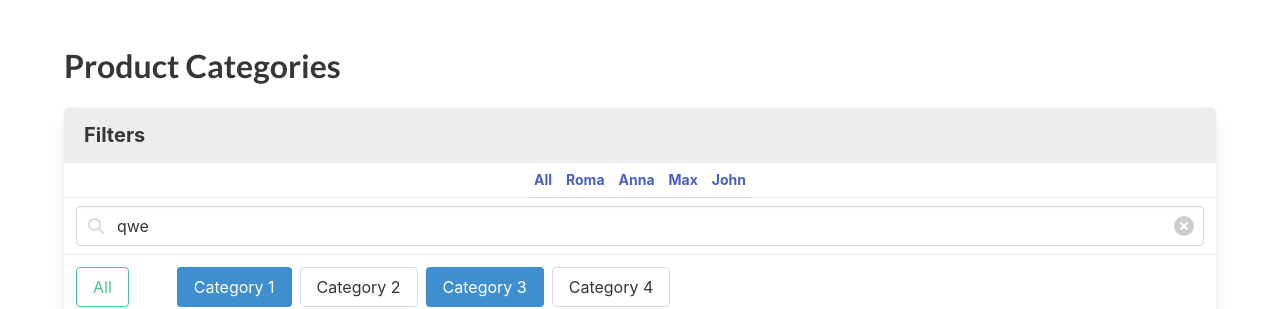
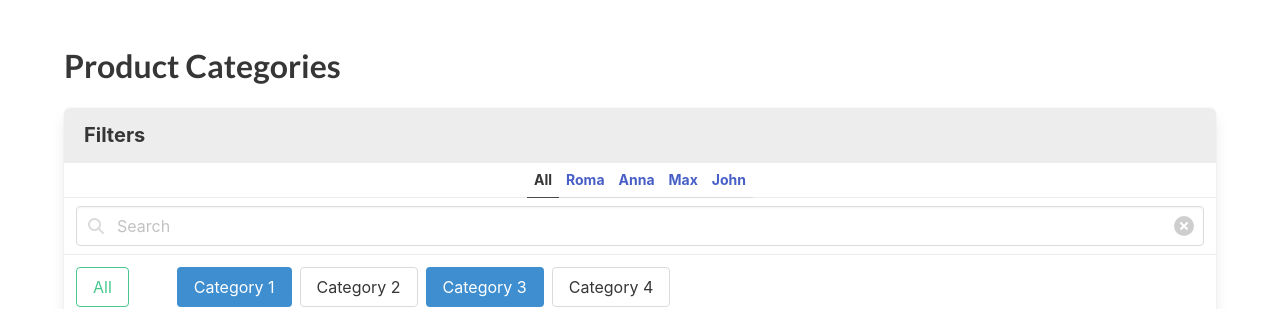
Before and after one commit to IRONH4MMER/react_product-categories, a React (Create React App) app: page / in a window 1280 px wide. Shown: the top 309 px of the page. Built offline with nearby package versions, Linux system fonts and the light colour scheme.

Commit message:
second task

```diff
--- a/src/App.jsx
+++ b/src/App.jsx
@@ -1,3 +1,4 @@
+/* eslint-disable function-paren-newline */
 /* eslint-disable implicit-arrow-linebreak */
 /* eslint-disable arrow-parens */
 /* eslint-disable max-len */
@@ -32,8 +33,9 @@ const products = productsFromServer.map(product => {
   };
 });
 
-function getPreparedProducts(productsArr, filterByUser) {
+function getPreparedProducts(productsArr, filterByUser = '', query = '') {
   let preparedProducts = [...productsArr];
+  const normalizedQuerry = query.trim().toLowerCase();
 
   preparedProducts = preparedProducts.filter(prod => {
     if (filterByUser === '') {
@@ -43,12 +45,17 @@ function getPreparedProducts(productsArr, filterByUser) {
     return prod.category.ownerId === filterByUser;
   });
 
+  preparedProducts = preparedProducts.filter(prod =>
+    prod.name.toLowerCase().includes(normalizedQuerry),
+  );
+
   return preparedProducts;
 }
 
 export const App = () => {
   const [filterByUser, setFilterByUser] = useState('');
-  const visibleProds = getPreparedProducts(products, filterByUser);
+  const [query, setQuery] = useState('');
+  const visibleProds = getPreparedProducts(products, filterByUser, query);
 
   return (
     <div className="section">
@@ -64,6 +71,7 @@ export const App = () => {
                 data-cy="FilterAllUsers"
                 href="#/"
                 onClick={() => setFilterByUser('')}
+                className={cn({ 'is-active': filterByUser === '' })}
               >
                 All
               </a>
@@ -73,6 +81,7 @@ export const App = () => {
                   data-cy="FilterUser"
                   href="#/"
                   key={user.id}
+                  className={cn({ 'is-active': user.id === filterByUser })}
                   onClick={() => setFilterByUser(user.id)}
                 >
                   {user.name}
@@ -87,7 +96,7 @@ export const App = () => {
                   type="text"
                   className="input"
                   placeholder="Search"
-                  value="qwe"
+                  onClick={event => setQuery(event.target.value)}
                 />
 
                 <span className="icon is-left">
```
